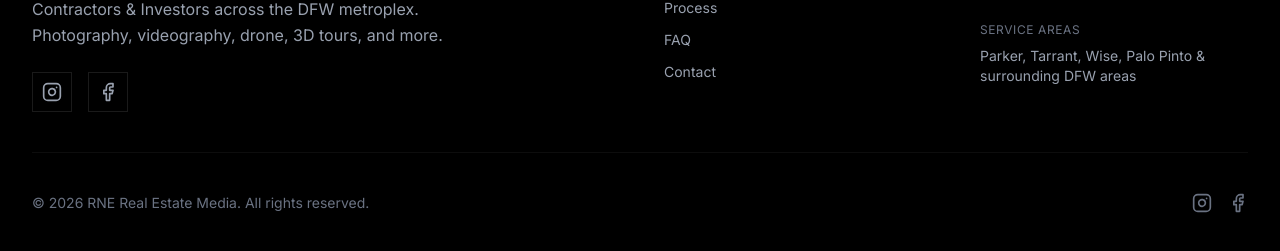
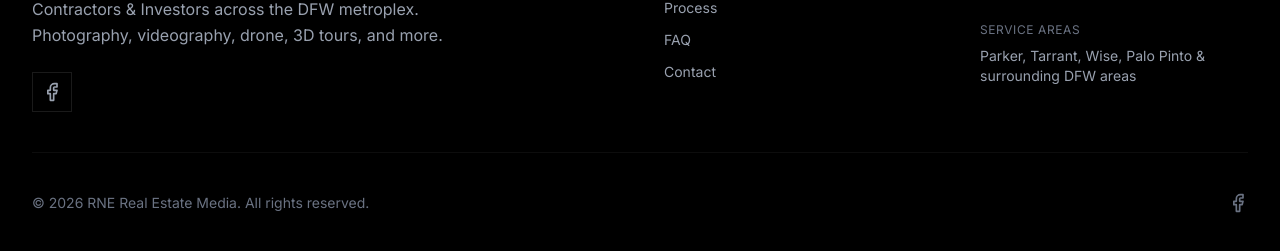
Before and after one commit to maxmarketpros/RNEREALESTATELANDER, a Next.js app: page / in a window 1280 px wide. Shown: the part 7272-7523 px from the top of the page. Built offline with nearby package versions, Linux system fonts and the light colour scheme.

Commit message:
remove ig

```diff
--- a/src/components/Footer.tsx
+++ b/src/components/Footer.tsx
@@ -1,7 +1,7 @@
 import Image from "next/image";
 import Link from "next/link";
 import { Separator } from "@/components/ui/separator";
-import { Phone, Mail, Instagram, Facebook } from "lucide-react";
+import { Phone, Mail, Facebook } from "lucide-react";
 
 const quickLinks = [
     { href: "/#services", label: "Services" },
@@ -36,15 +36,7 @@ export default function Footer() {
                         </p>
                         {/* Social Media Links */}
                         <div className="flex items-center gap-4">
-                            <a
-                                href="https://www.instagram.com/rne.real.estate.media"
-                                target="_blank"
-                                rel="noopener noreferrer"
-                                className="w-10 h-10 flex items-center justify-center border border-white/10 hover:border-[#D07A2D] hover:bg-[#D07A2D]/10 transition-all duration-300 group"
-                                aria-label="Follow us on Instagram"
-                            >
-                                <Instagram className="w-5 h-5 text-gray-400 group-hover:text-[#D07A2D]" />
-                            </a>
+
                             <a
                                 href="https://www.facebook.com/share/1FG8gZMeKr/"
                                 target="_blank"
@@ -115,15 +107,7 @@ export default function Footer() {
                         © {currentYear} RNE Real Estate Media. All rights reserved.
                     </p>
                     <div className="flex items-center gap-4">
-                        <a
-                            href="https://www.instagram.com/rne.real.estate.media"
-                            target="_blank"
-                            rel="noopener noreferrer"
-                            className="text-gray-500 hover:text-[#D07A2D] transition-colors duration-200"
-                            aria-label="Instagram"
-                        >
-                            <Instagram className="w-5 h-5" />
-                        </a>
+
                         <a
                             href="https://www.facebook.com/share/1FG8gZMeKr/"
                             target="_blank"
```
